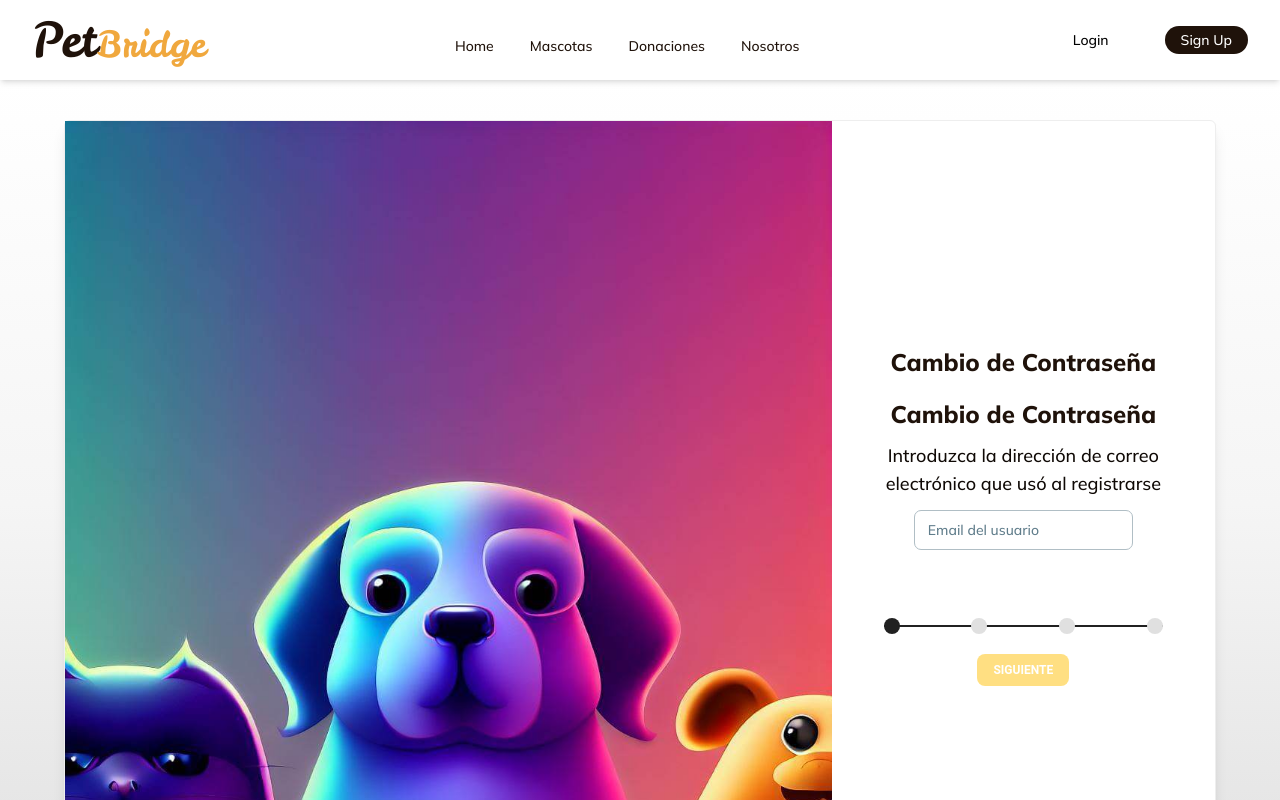
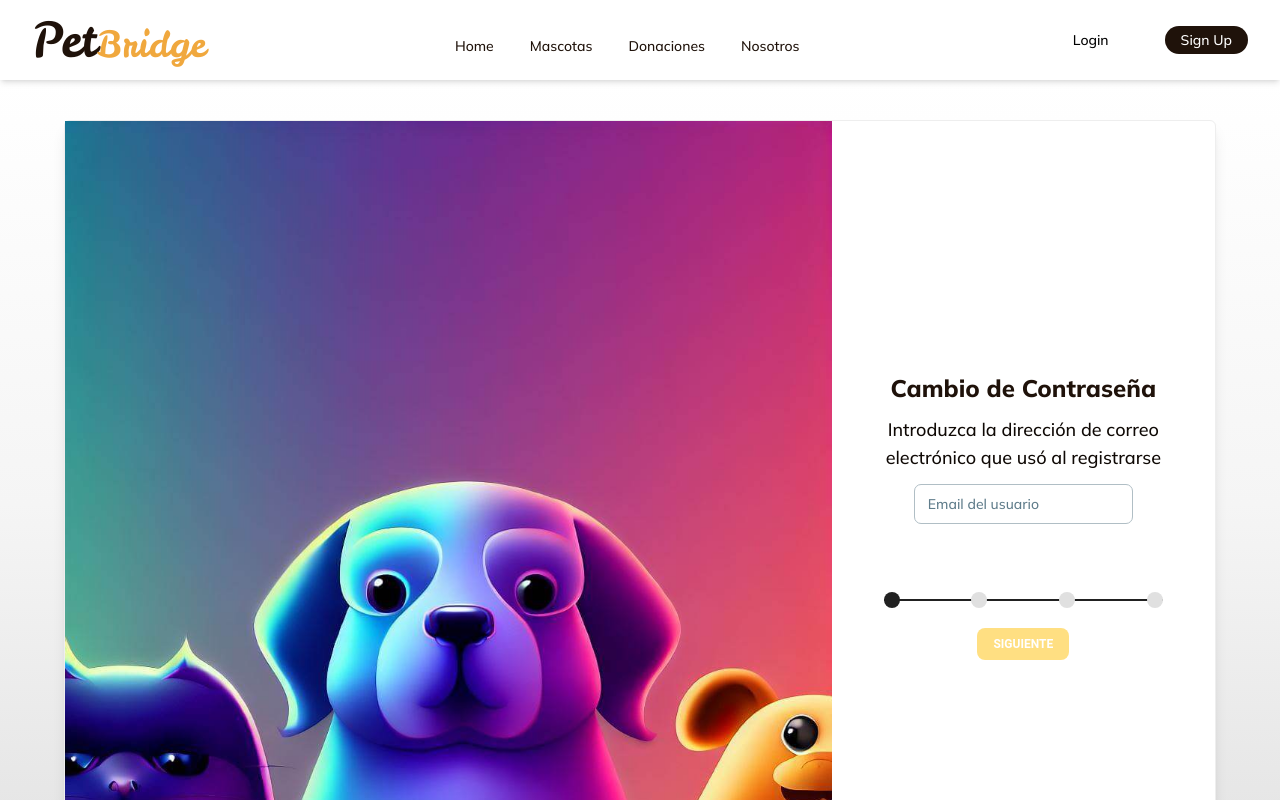
Before and after one commit to antony2432/PetBridge-client, a Next.js app: page /reset-password in a window 1280 px wide. Shown: the top 800 px of the page. Built offline with nearby package versions, Linux system fonts and the light colour scheme.

Commit message:
Deleted h1

```diff
--- a/src/app/reset-password/page.tsx
+++ b/src/app/reset-password/page.tsx
@@ -21,7 +21,6 @@ export default function Page() {
                     <Image src="/img/register.jpeg" alt="cute pets" width={295} height={400} className='w-full'/>
                 </div>
                 <form className="flex-grow w-full max-w-sm py-5 px-5 flex flex-col gap-5 justify-center items-center md:w-3/6 md:mt-10 lg:w-2/6">
-                    <h1 className="font-extrabold text-DarkBrown-900 text-2xl">Cambio de Contraseña</h1>
                     <ResetPasswordForm
                     activeStep={activeStep}
                     setActiveStep={setActiveStep}
```
